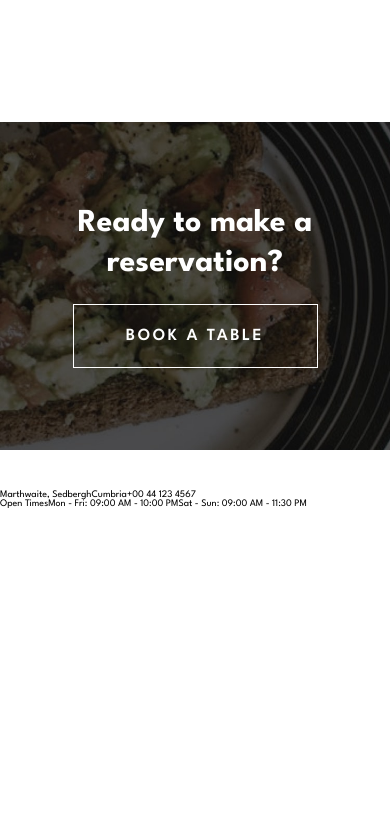
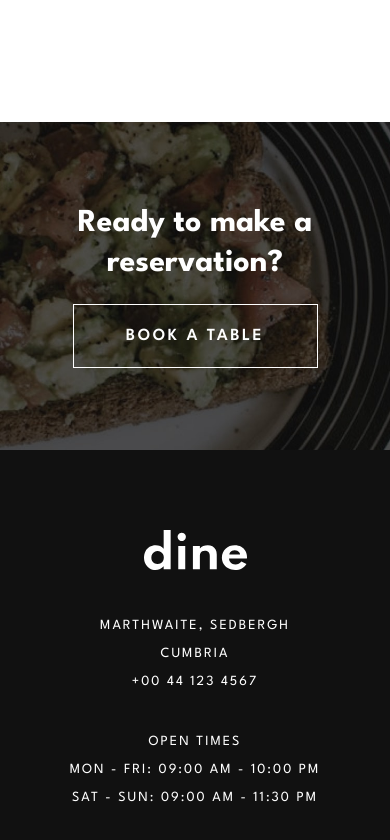
Before and after one commit to Rubendvb/dine-restaurant-website, a React (Vite) app: page / in a window 390 px wide. Shown: the part 5320-6160 px from the top of the page. Before the commit the page ends 5828 px from the top, so only its background shows below. Built offline with nearby package versions, Linux system fonts and the light colour scheme.

Commit message:
footer mobile component finished

```diff
--- /dev/null
+++ b/src/components/Footer/Footer.scss
@@ -0,0 +1,34 @@
+@use '../../styles/variables' as *;
+@use '../../styles/mixins' as *;
+
+.footer {
+  @include padding-container;
+
+  padding-top: 80px;
+  padding-bottom: 80px;
+  background-color: $cod-gray;
+  display: flex;
+  flex-direction: column;
+  align-items: center;
+  gap: 42px;
+
+  &-content {
+    display: flex;
+    flex-direction: column;
+    align-items: center;
+    gap: 32px;
+
+    &-info {
+      span {
+        @include text-medium;
+
+        display: block;
+        color: $white;
+        line-height: 28px;
+        letter-spacing: 2px;
+        font-size: 1.4rem;
+        text-transform: uppercase;
+      }
+    }
+  }
+}
--- /dev/null
+++ b/src/components/Footer/index.tsx
@@ -0,0 +1,24 @@
+import { Logo } from '../Logo'
+import './Footer.scss'
+
+export function Footer() {
+  return (
+    <footer className="footer">
+      <Logo />
+
+      <div className="footer-content">
+        <div className="footer-content-info">
+          <span>Marthwaite, Sedbergh</span>
+          <span>Cumbria</span>
+          <span>+00 44 123 4567</span>
+        </div>
+
+        <div className="footer-content-info">
+          <span>Open Times</span>
+          <span>Mon - Fri: 09:00 AM - 10:00 PM</span>
+          <span>Sat - Sun: 09:00 AM - 11:30 PM</span>
+        </div>
+      </div>
+    </footer>
+  )
+}
--- a/src/pages/Home/index.tsx
+++ b/src/pages/Home/index.tsx
@@ -1,7 +1,7 @@
 import { Events } from '../../components/Events'
 import { FamilyExperience } from '../../components/FamilyExperience'
+import { Footer } from '../../components/Footer'
 import { Hero } from '../../components/Hero'
-import { Logo } from '../../components/Logo'
 import { MenuHighlights } from '../../components/MenuHighlights'
 import { Reservation } from '../../components/Reservation'
 
@@ -22,19 +22,7 @@ export function Home() {
         <Reservation />
       </main>
 
-      <footer className="footer">
-        <Logo />
-        <div className="footer-info">
-          <span>Marthwaite, Sedbergh</span>
-          <span>Cumbria</span>
-          <span>+00 44 123 4567</span>
-        </div>
-        <div className="footer-hours">
-          <span>Open Times</span>
-          <span>Mon - Fri: 09:00 AM - 10:00 PM</span>
-          <span>Sat - Sun: 09:00 AM - 11:30 PM</span>
-        </div>
-      </footer>
+      <Footer />
     </>
   )
 }
```
